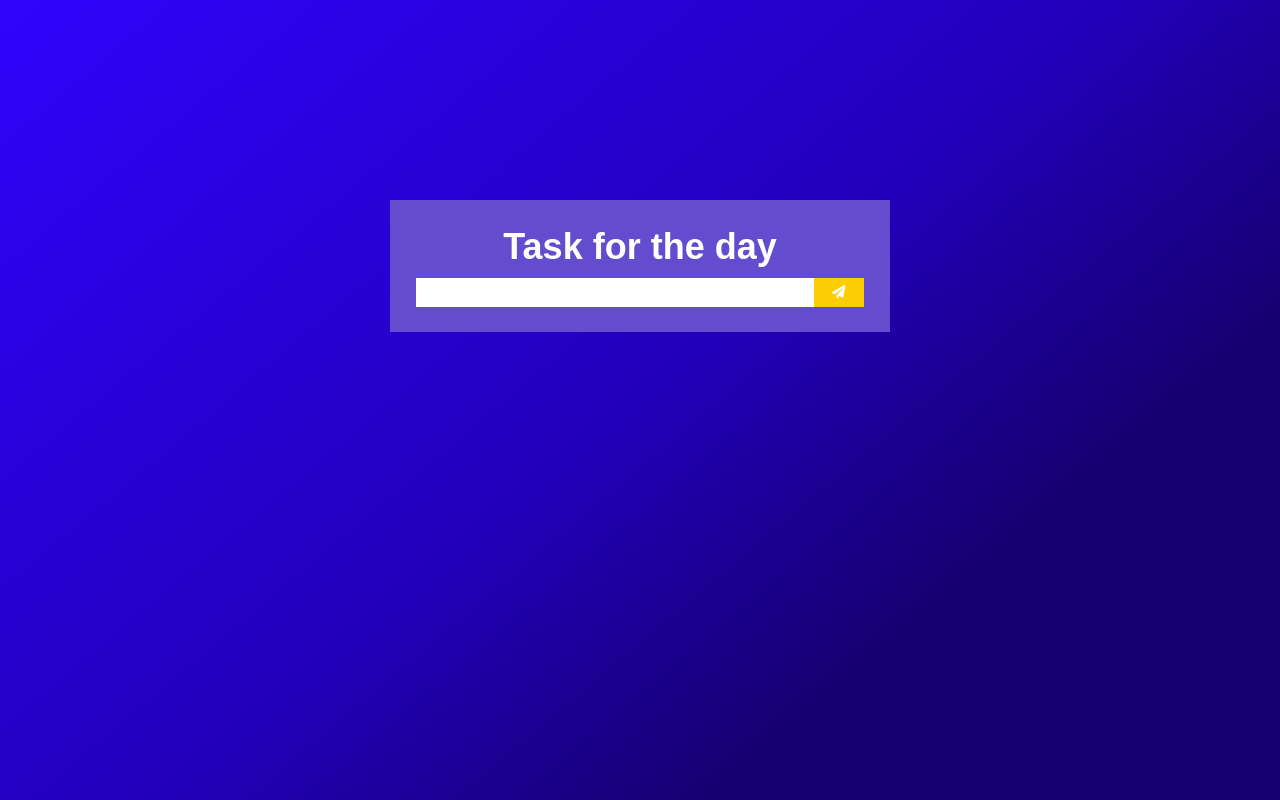
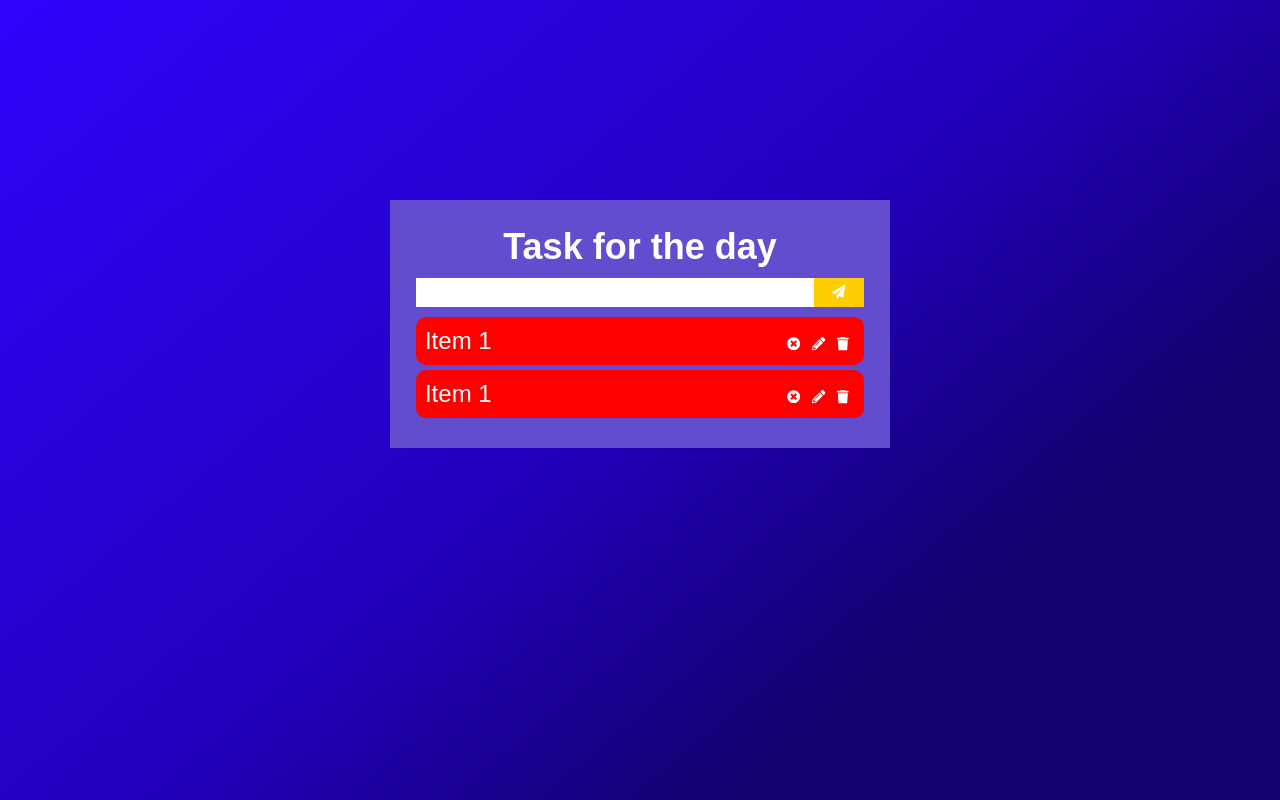
Before and after one commit to sumeet1396/todo-list, a React (Create React App) app: page / in a window 1280 px wide. Built offline with nearby package versions, Linux system fonts and the light colour scheme.

Commit message:
todo list frontend added

```diff
--- a/public/index.html
+++ b/public/index.html
@@ -24,7 +24,7 @@
       work correctly both with client-side routing and a non-root public URL.
       Learn how to configure a non-root public URL by running `npm run build`.
     -->
-    <title>React App</title>
+    <title>Todo List</title>
   </head>
   <body>
     <noscript>You need to enable JavaScript to run this app.</noscript>
--- a/src/App.css
+++ b/src/App.css
@@ -48,3 +48,27 @@ h1 {
   top: 0;
   right: 0;
 }
+
+.todo-list { margin-top: 10px; }
+
+.todo-list li {
+  padding: 10px 2%;
+  margin-bottom: 5px;
+  border-radius: 10px;
+  display: flex;
+  justify-content: space-between;
+  background-color: red;
+  color: #fff;
+  font-size: 24px;
+}
+
+.todo-list li button {
+  border: none;
+  background-color: transparent;
+  color: #fff;
+}
+
+.red { background-color: ; }
+.blue { background-color: ; }
+.green { background-color: ; }
+.yellow { background-color: ; }
--- a/src/App.js
+++ b/src/App.js
@@ -1,13 +1,16 @@
 import './Components/FontAwesome';
 import './App.css';
 import TodoInputs from './Components/TodoInputs';
+import TodoBlock from './Components/TodoBlock';
 
 function App() {
+
   return (
     <div className="App">
       <div className="todo-container">
         <h1>Task for the day</h1>
         <TodoInputs />
+        <TodoBlock />
       </div>
     </div>
   );
--- a/src/Components/FontAwesome/index.js
+++ b/src/Components/FontAwesome/index.js
@@ -1,4 +1,4 @@
 import { library } from '@fortawesome/fontawesome-svg-core';
-import { faCheckSquare, faCoffee, faUser, faLock, faEnvelope, faPaperPlane } from '@fortawesome/free-solid-svg-icons';
+import { faCheckSquare, faUser, faEnvelope, faPaperPlane, faTimesCircle, faPencilAlt, faTrash } from '@fortawesome/free-solid-svg-icons';
 
-library.add(faCheckSquare, faCoffee, faUser, faLock, faEnvelope, faPaperPlane);
+library.add(faCheckSquare, faUser, faEnvelope, faPaperPlane, faTimesCircle, faPencilAlt, faTrash);
--- /dev/null
+++ b/src/Components/TodoBlock.js
@@ -0,0 +1,29 @@
+import React, { Component } from 'react';
+import TodoItems from './TodoItems';
+
+class TodoBlock extends Component {
+    constructor() {
+        super();
+        this.state = {
+            id: 0,
+            todo: '',
+            date: '',
+            isCompleted: false
+        }
+    }
+
+    render() {
+
+        let colors = ["red","blue","green","yellow"];
+        let randomColor = colors[Math.floor(Math.random()*colors.length)];
+
+        return (
+            <ul className="todo-list">
+                <TodoItems bgColor={randomColor} />
+                <TodoItems bgColor={randomColor}/>
+            </ul>
+        )
+    }
+}
+
+export default TodoBlock
--- a/src/Components/TodoInputs.js
+++ b/src/Components/TodoInputs.js
@@ -8,11 +8,12 @@ class TodoInputs extends Component {
     }
 
     render() {
+
         return (
             <form className="todo-form">
                 <input id="todo-input" type="text" className="input-control" name="todos" />
-                <button type="submit" className="custom-btn add-btn"><FontAwesomeIcon icon="paper-plane" /></button>
-        </form>
+                <button type="submit" className="custom-btn add-btn" title="Add Todos"><FontAwesomeIcon icon="paper-plane" /></button>
+            </form>
         )
     }
 }
--- /dev/null
+++ b/src/Components/TodoItems.js
@@ -0,0 +1,28 @@
+import React, { Component } from 'react';
+import { FontAwesomeIcon } from '@fortawesome/react-fontawesome';
+
+class TodoItems extends Component {
+    constructor() {
+        super();
+        this.state = {
+            todoList: []
+        }
+    }
+
+    render() {
+        return (
+            <li className={this.props.bgColor}>
+                <div>
+                    <span>Item 1</span>
+                </div>
+                <div>
+                    <button title="Complete"><FontAwesomeIcon icon="times-circle" /></button>
+                    <button title="Update"><FontAwesomeIcon icon="pencil-alt" /></button>
+                    <button title="Delete"><FontAwesomeIcon icon="trash" /></button>
+                </div>
+            </li>
+        )
+    }
+}
+
+export default TodoItems
--- a/src/index.js
+++ b/src/index.js
@@ -4,11 +4,7 @@ import './index.css';
 import App from './App';
 import reportWebVitals from './reportWebVitals';
 
-ReactDOM.render(
-  <React.StrictMode>
-    <App />
-  </React.StrictMode>,
-  document.getElementById('root')
+ReactDOM.render(<App />, document.getElementById('root')
 );
 
 // If you want to start measuring performance in your app, pass a function
```
